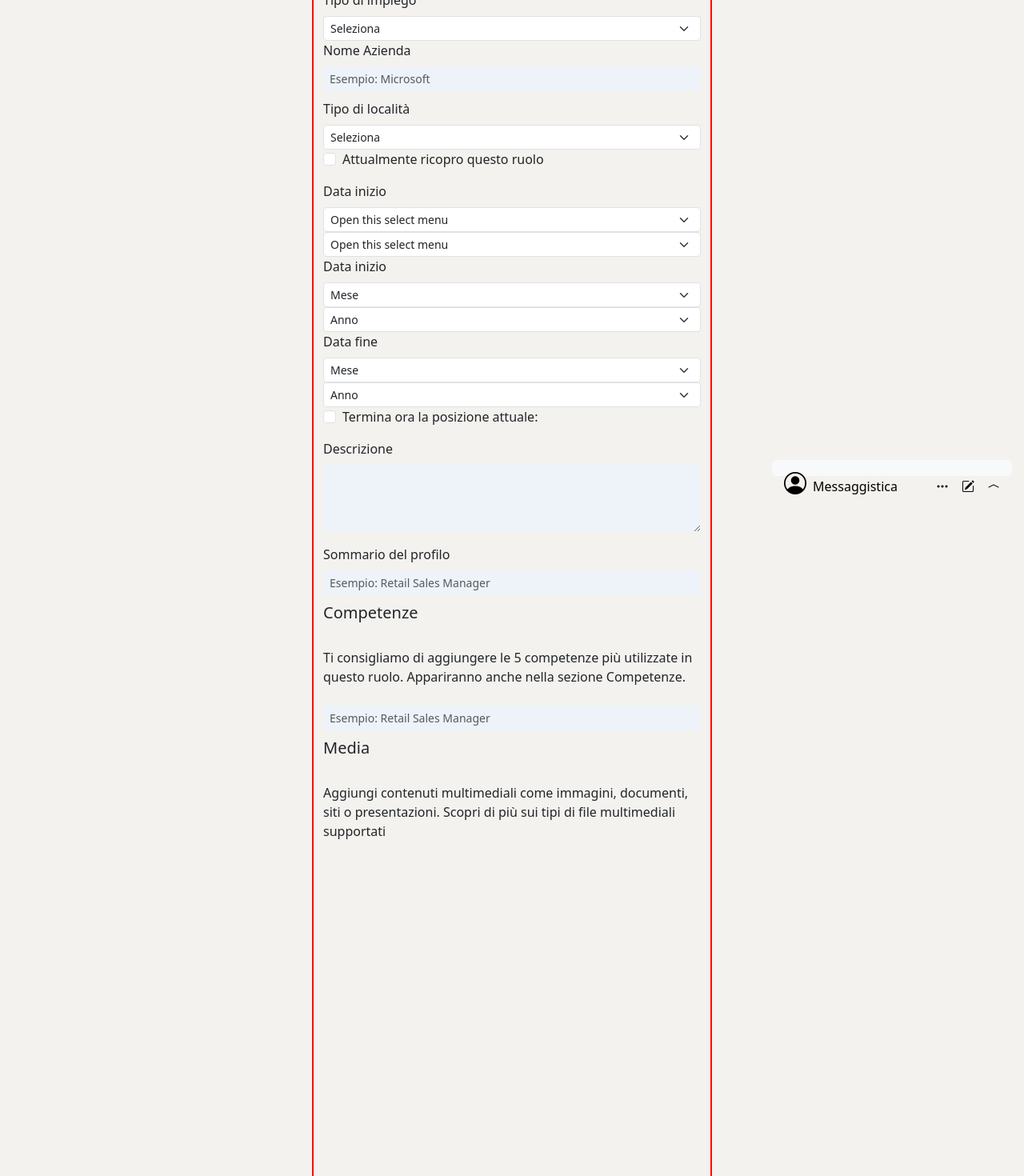
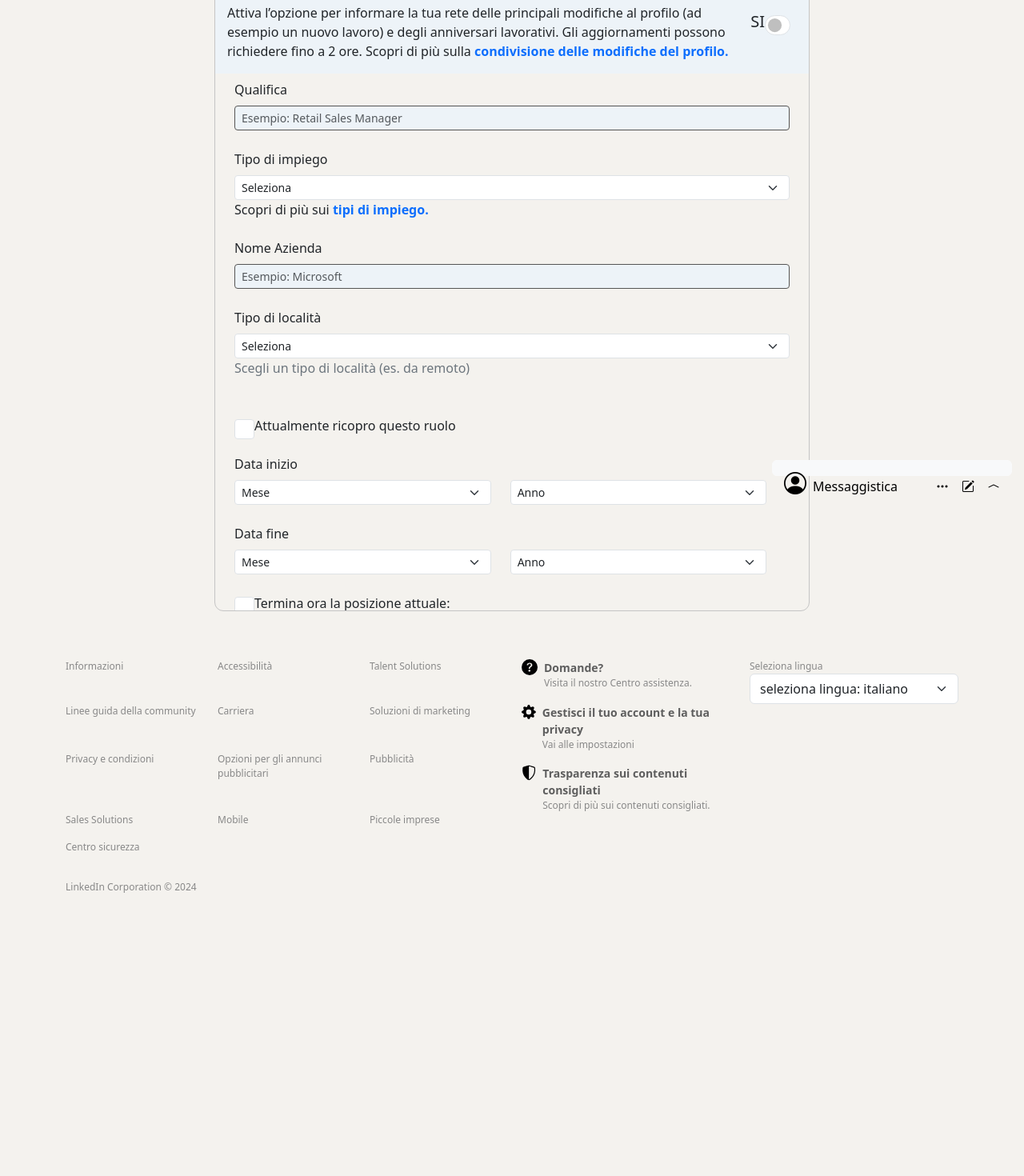
Before and after one commit to yvr1x02/BW3, a React (Vite) app: page /Form in a window 1280 px wide. Shown: the part 200-1670 px from the top of the page at 80% size. After the commit the page ends 1334 px from the top, so only its background shows below. Built offline with nearby package versions, Linux system fonts and the light colour scheme.

Commit message:
Commit Form Layout

```diff
--- a/src/App.css
+++ b/src/App.css
@@ -266,10 +266,45 @@ body {
 /* !!!!!!!!!!!!!!FORM!!!!!!!!!!!!!!!!!!!!!!*/
 
 .ContainerForm{
-  border: 2px solid red;
-  height: 1900px;
-  width: 500px;
+  border: 0.5px solid #c5c5c5;
+  border-radius: 11px;
+  height: 851px;
+  width: 744px;
+  padding: 0px;
+  position: relative;
 }
+
+
+.ContainerForm {
+ /*  width: 100%; */
+  /* height: 657; */ /* Altezza fissa, puoi cambiare secondo le tue necessità */
+  overflow-y: auto;
+}
+
+/* Stilizzazione per Chrome, Edge e Safari */
+.ContainerForm::-webkit-scrollbar {
+  width: 12px;
+}
+
+.ContainerForm::-webkit-scrollbar-track {
+  background: #eee;
+}
+
+.ContainerForm::-webkit-scrollbar-thumb {
+  background-color: #888;
+  border-radius: 10px;
+  border: 1px solid #eee;
+}
+
+/* Facoltativo: Cambiare il colore dello scrollbar al passaggio del mouse */
+.ContainerForm::-webkit-scrollbar-thumb:hover {
+  background: #555;
+}
+
+
+
+
+
 
 .ControlloPosi{
   display: flex;
@@ -277,3 +312,101 @@ body {
   margin-top: 58px;
   margin-bottom: 60px;
 }
+
+.btnForm{
+font-family: Roboto, sans-serif;
+font-weight: 0;
+font-size: 14px;
+color: #ffffff;
+background-color: #0066CC;
+padding: 6px 21px;
+border: none;
+box-shadow: none;
+border-radius: 50px;
+transition : 1307ms;
+transform: translateY(0);
+display: flex;
+flex-direction: row;
+align-items: center;
+cursor: pointer;
+}
+
+.btnForm:hover{
+background-color: #01458a;
+color: #ffffff;
+border: none;
+}
+
+.checkForm{
+  display: flex;
+  align-items: center;
+}
+
+.ContCheckForm{
+  display: flex;
+  background-color: #edf3f8;
+  padding-left: 15px;
+  padding-right: 15px;
+  border-top: 1px solid #9b9a9a;
+}
+
+.buttonExit{
+  border: none;
+  font-size: x-large;
+  font-weight: bold;
+}
+
+
+.spanForm{
+  cursor: pointer;
+}
+
+.spanForm:hover{
+  text-decoration: underline;
+}
+
+.form-control{
+  border:1px solid #555;
+}
+
+.form-select1{
+  width: 48%;
+}
+.form-select-container{
+  display: flex;
+  justify-content: ;
+}
+
+input[type="checkbox"]{
+  width: 25px;
+  height:25px;
+}
+.spanfs{
+  font-size:small ;
+}
+
+.btnCompetenze{
+  font-family: Roboto, sans-serif;
+font-weight: 0;
+font-size: 14px;
+font-weight: bold;
+color: #0066CC;
+background-color: #ffffff;
+padding: 6px 21px;
+border:2px solid #0066CC;
+box-shadow: none;
+border-radius: 50px;
+transition : 1307ms;
+transform: translateY(0);
+display: flex;
+flex-direction: row;
+align-items: center;
+cursor: pointer;
+
+}
+
+.btnCompetenze:hover{
+  background-color: #ffffff;
+color: #01458a;
+border: 2px solid #01458a;
+}
--- a/src/components/Form.jsx
+++ b/src/components/Form.jsx
@@ -11,6 +11,36 @@ function FormExp() {
     <Container>
       <Row className="ControlloPosi">
         <div className="ContainerForm scrollable-content">
+          <div className="d-flex justify-content-between ps-4 pe-4 pt-2 pb-2">
+            <h4>Aggiungi Esperienza</h4>
+            <button className="buttonExit">X</button>
+          </div>
+          <div id="ContainerScrollBar">
+            <div className="ContCheckForm">
+              <div>
+                <h6 className="pt-2">Informa la rete</h6>
+                <p className="">
+                  Attiva l’opzione per informare la tua rete delle principali
+                  modifiche al profilo (ad esempio un nuovo lavoro) e degli
+                  anniversari lavorativi. Gli aggiornamenti possono richiedere
+                  fino a 2 ore. Scopri di più sulla{" "}
+                  <span className="text-primary fw-bold spanForm">
+                    condivisione delle modifiche del profilo.
+                  </span>
+                </p>
+              </div>
+              <Form className="checkForm">
+                <h5>SI</h5>
+                <Form.Check
+                  type="switch"
+                  id="custom-switch"
+                  label=""
+                  className="checkForm"
+                />
+              </Form>
+            </div>
+            <div className="ps-4 pe-4 pt-2 pb-2">
+              <div className="mb-4">
                 <label className="form-label">Qualifica</label>
                 <input
                   className="form-control form-control-sm"
@@ -18,7 +48,8 @@ function FormExp() {
                   placeholder="Esempio: Retail Sales Manager"
                   aria-label=".form-control-sm example"
                 ></input>
-
+              </div>
+              <div className="mb-4">
                 <label className="form-label">Tipo di impiego</label>
                 <FormSelect
                   className="form-select"
@@ -35,6 +66,15 @@ function FormExp() {
                   <option value="7">Apprendistato</option>
                   <option value="8">Stagionale</option>
                 </FormSelect>
+                <p>
+                  Scopri di più sui{" "}
+                  <span className="text-primary fw-bold spanForm">
+                    tipi di impiego.
+                  </span>
+                </p>
+              </div>
+
+              <div className="mb-4">
                 <label className="form-label">Nome Azienda</label>
                 <input
                   className="form-control form-control-sm"
@@ -42,6 +82,9 @@ function FormExp() {
                   placeholder="Esempio: Microsoft"
                   aria-label=".form-control-sm example"
                 ></input>
+              </div>
+
+              <div className="mb-4">
                 <label className="form-label">Tipo di località</label>
                 <FormSelect
                   className="form-select"
@@ -53,8 +96,12 @@ function FormExp() {
                   <option value="2">Ibrida</option>
                   <option value="3">Da remoto</option>
                 </FormSelect>
+                <p className="text-secondary">
+                  Scegli un tipo di località (es. da remoto)
+                </p>
+              </div>
 
-          <Form>
+              <Form className="mt-5 mb-4">
                 {["checkbox"].map((type) => (
                   <div key={`default-${type}`} className="mb-3">
                     <FormCheck
@@ -66,37 +113,11 @@ function FormExp() {
                 ))}
               </Form>
 
-          <Row>
-            <div>
+              <Row className="form-select-container mb-4">
                 <label className="form-label">Data inizio</label>
+                <div className="form-select1">
                   <select
-                className="form-select form-select-sm"
-                aria-label="Small select example"
-              >
-                <option selected>Open this select menu</option>
-                <option value="1">One</option>
-                <option value="2">Two</option>
-                <option value="3">Three</option>
-              </select>
-            </div>
-            <div>
-              <select
-                className="form-select form-select-sm"
-                aria-label="Small select example"
-              >
-                <option selected>Open this select menu</option>
-                <option value="1">One</option>
-                <option value="2">Two</option>
-                <option value="3">Three</option>
-              </select>
-            </div>
-          </Row>
-
-          <Row>
-            <div>
-              <label className="form-label">Data inizio</label>
-              <select
-                className="form-select form-select-sm"
+                    className="form-select form-select-sm col-6"
                     aria-label="Small select example"
                   >
                     <option selected>Mese</option>
@@ -114,9 +135,9 @@ function FormExp() {
                     <option value="12">Dicembre</option>
                   </select>
                 </div>
-            <div>
+                <div className="form-select1">
                   <select
-                className="form-select form-select-sm"
+                    className="form-select form-select-sm col-6"
                     aria-label="Small select example"
                   >
                     <option selected>Anno</option>
@@ -171,9 +192,9 @@ function FormExp() {
                 </div>
               </Row>
 
-          <Row>
-            <div>
+              <Row className="form-select-container mb-4">
                 <label className="form-label">Data fine</label>
+                <div className="form-select1">
                   <select
                     className="form-select form-select-sm"
                     aria-label="Small select example"
@@ -193,7 +214,7 @@ function FormExp() {
                     <option value="12">Dicembre</option>
                   </select>
                 </div>
-            <div>
+                <div className="form-select1">
                   <select
                     className="form-select form-select-sm"
                     aria-label="Small select example"
@@ -249,10 +270,11 @@ function FormExp() {
                 </div>
               </Row>
 
-          <Form>
+              <Form className="mb-4">
                 {["checkbox"].map((type) => (
                   <div key={`default-${type}`} className="mb-3">
                     <FormCheck
+                      className="checkSize"
                       type={type}
                       id={`default-${type}`}
                       label={`Termina ora la posizione attuale:`}
@@ -261,27 +283,16 @@ function FormExp() {
                 ))}
               </Form>
 
-          <FormGroup className="mb-3" controlId="exampleForm.ControlTextarea1">
+              <FormGroup
+                className="mb-5"
+                controlId="exampleForm.ControlTextarea1"
+              >
                 <Form.Label>Descrizione</Form.Label>
                 <Form.Control as="textarea" rows={3} />
               </FormGroup>
-
-          <label className="form-label">Sommario del profilo</label>
-          <input
-            className="form-control form-control-sm"
-            type="text"
-            placeholder="Esempio: Retail Sales Manager"
-            aria-label=".form-control-sm example"
-          ></input>
-
-
-
-          <label className="form-label"><h5>Competenze</h5> <br />
-          <p>
-
-            Ti consigliamo di aggiungere le 5 competenze più utilizzate in
-            questo ruolo. Appariranno anche nella sezione Competenze.
-          </p>
+              <div>
+                <label className="form-label fs-6 text-secondary">
+                  Sommario del profilo
                 </label>
                 <input
                   className="form-control form-control-sm"
@@ -289,14 +300,132 @@ function FormExp() {
                   placeholder="Esempio: Retail Sales Manager"
                   aria-label=".form-control-sm example"
                 ></input>
+                <span className="spanfs">
+                  Compare sotto il tuo nome nella parte superiore del profilo
+                </span>
+              </div>
 
-          <label className="form-label"><h5>Media</h5> <br />
+              <div className="mt-4">
+                <label className="form-label">
+                  <span className="fs-5 fw-bold">Competenze</span> <br />
                   <p>
-
-          Aggiungi contenuti multimediali come immagini, documenti, siti o presentazioni. Scopri di più sui <span>tipi di file multimediali supportati</span>
+                    Ti consigliamo di aggiungere le 5 competenze più utilizzate
+                    in questo ruolo. Appariranno anche nella sezione Competenze.
                   </p>
                 </label>
+                <button className="btnCompetenze">
+                  <svg
+                    width="20px"
+                    height="20px"
+                    viewBox="0 0 24 24"
+                    xmlns="http://www.w3.org/2000/svg"
+                  >
+                    <title />
 
+                    <g id="Complete">
+                      <g data-name="add" id="add-2">
+                        <g>
+                          <line
+                            fill="#0066CC"
+                            stroke="#0066CC"
+                            stroke-linecap="round"
+                            stroke-linejoin="round"
+                            stroke-width="2"
+                            x1="12"
+                            x2="12"
+                            y1="19"
+                            y2="5"
+                          />
+
+                          <line
+                            fill="#0066CC"
+                            stroke="#0066CC"
+                            stroke-linecap="round"
+                            stroke-linejoin="round"
+                            stroke-width="2"
+                            x1="5"
+                            x2="19"
+                            y1="12"
+                            y2="12"
+                          />
+                        </g>
+                      </g>
+                    </g>
+                  </svg>
+                  Aggiungi una competenza
+                </button>
+                <input
+                  className="form-control form-control-sm"
+                  type="text"
+                  placeholder="Esempio: Retail Sales Manager"
+                  aria-label=".form-control-sm example"
+                ></input>
+              </div>
+
+                  <div>
+
+              <label className="form-label">
+                <h5>Media</h5> <br />
+                <p>
+                  Aggiungi contenuti multimediali come immagini, documenti, siti
+                  o presentazioni. Scopri di più sui{" "}
+                  <span>tipi di file multimediali supportati</span>
+                </p>
+              </label>
+              <button className="btnCompetenze">
+                  <svg
+                    width="20px"
+                    height="20px"
+                    viewBox="0 0 24 24"
+                    xmlns="http://www.w3.org/2000/svg"
+                  >
+                    <title />
+
+                    <g id="Complete">
+                      <g data-name="add" id="add-2">
+                        <g>
+                          <line
+                            fill="#0066CC"
+                            stroke="#0066CC"
+                            stroke-linecap="round"
+                            stroke-linejoin="round"
+                            stroke-width="2"
+                            x1="12"
+                            x2="12"
+                            y1="19"
+                            y2="5"
+                          />
+
+                          <line
+                            fill="#0066CC"
+                            stroke="#0066CC"
+                            stroke-linecap="round"
+                            stroke-linejoin="round"
+                            stroke-width="2"
+                            x1="5"
+                            x2="19"
+                            y1="12"
+                            y2="12"
+                          />
+                        </g>
+                      </g>
+                    </g>
+                  </svg>
+                  Aggiungi media
+                </button>
+                <input
+                  className="form-control form-control-sm"
+                  type="text"
+                  placeholder="Esempio: Retail Sales Manager"
+                  aria-label=".form-control-sm example"
+                ></input>
+                  </div>
+            </div>
+            <hr />
+            <div className="d-flex justify-content-end">
+              <button className=" fw-bold btnForm mb-2">Salva</button>
+            </div>
+          </div>
         </div>
       </Row>
     </Container>
```
Lines whose indentation alone changed are shown as unchanged.
